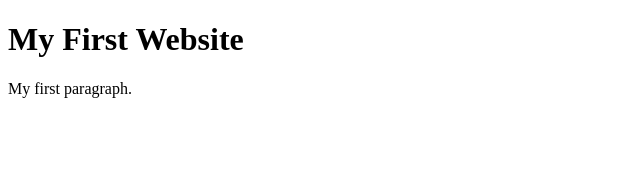
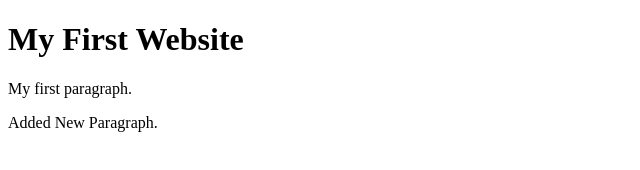
Before and after one commit to shridharbennisur/codersrank-practice, a website: page index.html in a window 1280 px wide. Shown: the whole page, without its empty margins (0-640 px from the left). Drawn offline with Linux system fonts and the light colour scheme.

Commit message:
added new paragraph

```diff
--- a/index.html
+++ b/index.html
@@ -7,6 +7,7 @@
 
     <h1>My First Website</h1>
     <p>My first paragraph.</p>
+    <p>Added New Paragraph.</p>
 
   </body>
 </html>
```
